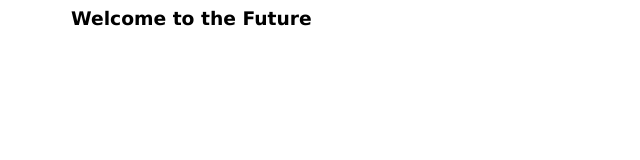
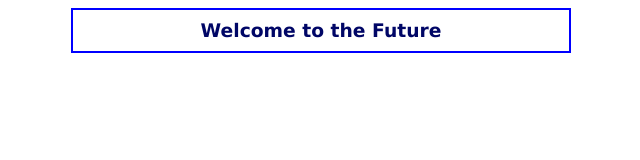
Before and after one commit to gSchool/responsive-login-page, a plain HTML site: page index.html in a window 1280 px wide. Both pictures are taken after typing "name@example.com", "Sample123" into the empty fields and a click on the button "Login". Shown: the whole page, without its empty margins (319-959 px from the left). Drawn offline with nearby package versions, Linux system fonts and the light colour scheme.

```diff
--- a/css/style.css
+++ b/css/style.css
@@ -20,7 +20,6 @@
     padding: 5px;
     margin: 15px 0;
     width: 50%;
-
 }
 
  button {
@@ -47,3 +46,12 @@
       margin-left: 0px;
     }
 }
+
+/*welcome message*/
+
+.welcome {
+  text-align: center;
+  color: 666;
+  padding: 10px;
+  border: 2px double blue;
+}
--- a/js/main.js
+++ b/js/main.js
@@ -4,5 +4,5 @@
 
 $('.signin').on("submit", function() {
  event.preventDefault();
- $('.signin').replaceWith('<h3>Welcome to the Future</h3>');
+ $('.signin').replaceWith('<h3 class="welcome">Welcome to the Future</h3>');
 });
```
Also changed, not shown: readme.md.
